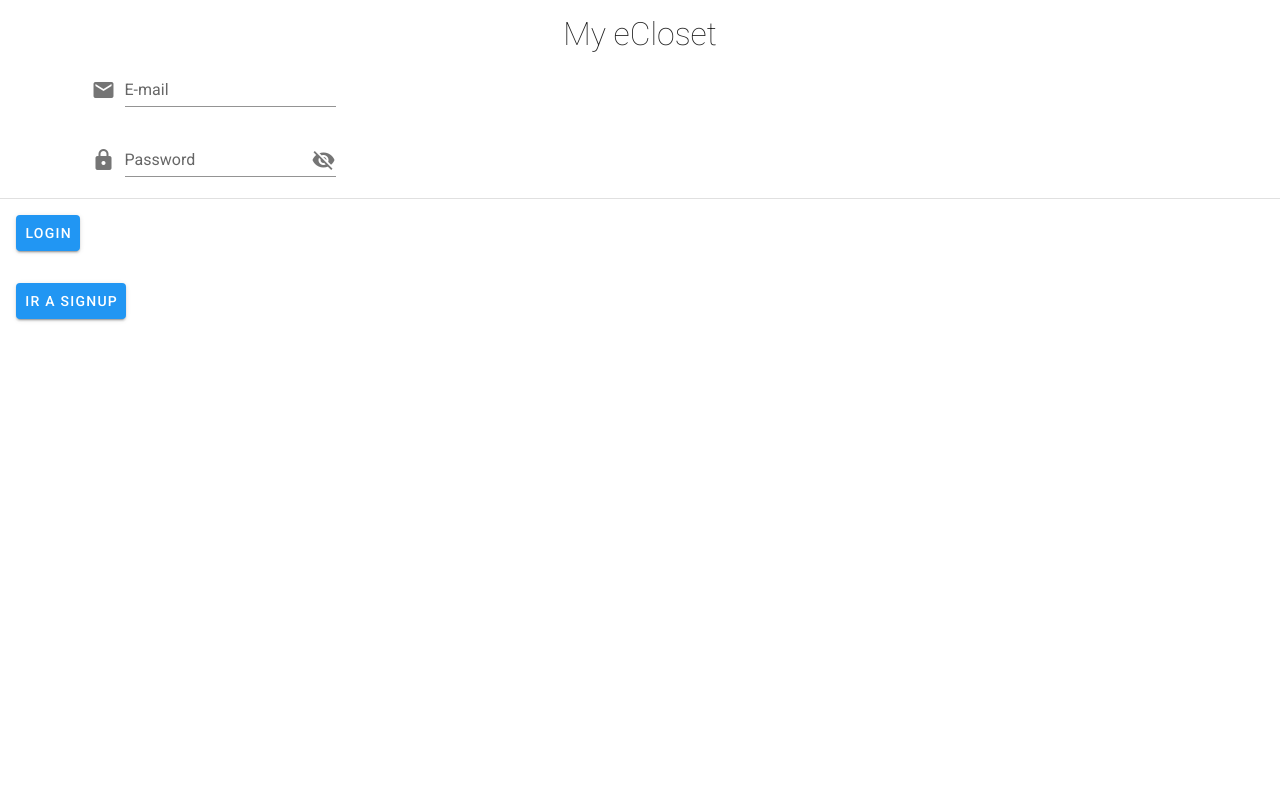
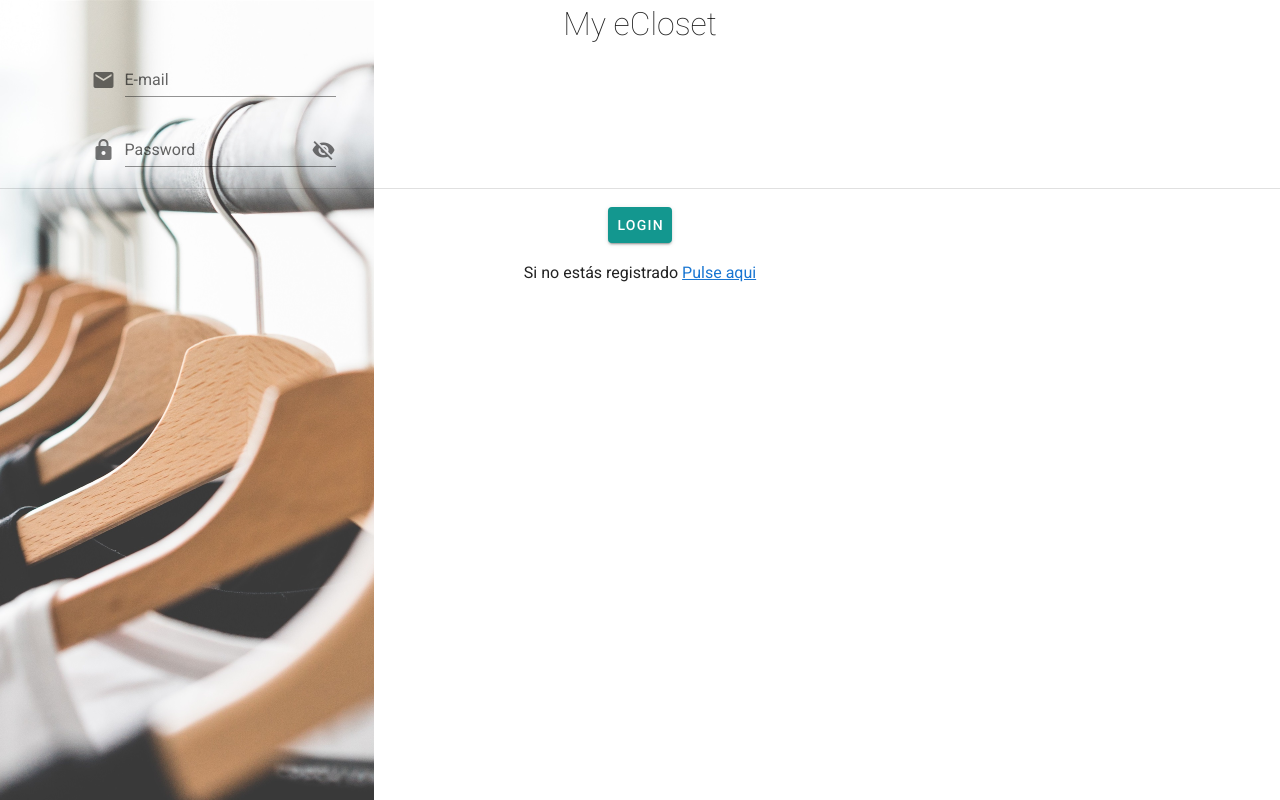
Before and after one commit to krla/My_ecloset_front, a Vue app: page /login in a window 1280 px wide. Built offline with nearby package versions, Linux system fonts and the light colour scheme.

Commit message:
authFondo

```diff
--- a/src/views/Login.vue
+++ b/src/views/Login.vue
@@ -1,10 +1,16 @@
 <template>
-  <div>
-    <h1 id="titulo" class="font-weight-thin">My eCloset</h1>
-    <v-container>
+  <div id="login">
+    <div id="content">
+      <h1 id="titulo" class="font-weight-thin">My eCloset</h1>
+      <v-container>
         <v-row class="ml-8">
           <v-form>
-            <v-text-field label="E-mail" v-model="email" :rules="emailRules" prepend-icon="mdi-email"></v-text-field>
+            <v-text-field
+              label="E-mail"
+              v-model="email"
+              :rules="emailRules"
+              prepend-icon="mdi-email"
+            ></v-text-field>
             <v-text-field
               label="Password"
               v-model="userPassword"
@@ -16,60 +22,76 @@
             ></v-text-field>
           </v-form>
         </v-row>
-    </v-container>
+      </v-container>
       <v-divider></v-divider>
       <v-card-actions>
-        <v-btn id="button" class="ma-2" color="info" @click="login" >
-          Login
-        </v-btn>
+        <v-btn id="button" color="#13978F" dark @click="login">Login</v-btn>
       </v-card-actions>
-      <v-card-actions>
-        <v-btn  to="/signup" id="button" class="ma-2" color="info">
-          Ir a Signup
-        </v-btn>
-      </v-card-actions>
+       <p>Si no estás registrado <router-link to="/signup">Pulse aqui</router-link></p>
+    </div>
   </div>
 </template>
 
 <script>
-import Api from '../services/Api'
+import Api from "../services/Api";
 
 export default {
-  data () {
+  data() {
     return {
       showPassword: false,
-      userPassword: '',
+      userPassword: "",
       passwordRule: [
-        v => !!v || 'Password is required',
-        v => v.length >= 10 || 'Password must be more than 10 characters'
+        v => !!v || "Password is required",
+        v => v.length >= 10 || "Password must be more than 10 characters"
       ],
-      email: '',
+      email: "",
       emailRules: [
-        v => !!v || 'E-mail is required',
-        v => /.+@.+\..+/.test(v) || 'E-mail must be valid'
+        v => !!v || "E-mail is required",
+        v => /.+@.+\..+/.test(v) || "E-mail must be valid"
       ]
-    }
+    };
   },
   methods: {
-    login () {
+    login() {
       const user = {
         user_email: this.email,
         user_password: this.userPassword
-      }
+      };
       Api.login(user)
         .then(response => {
-          localStorage.setItem('token', response.token)
-          this.$router.push('/home')
+          localStorage.setItem("token", response.token);
+          this.$router.push("/home");
         })
-        .catch(err => console.log(err))
+        .catch(err => console.log(err));
     }
   }
-}
+};
 </script>
 
 <style lang='scss' scoped>
-#titulo{
+#login {
+  background-image: url("../assets/fondo_auth.png");
+  height: 100vh;
+}
+
+#content {
+  margin: auto;
+}
+
+#titulo {
+  text-align: center;
+}
+
+#button {
+  margin: auto;
+  margin-top: 10px;
+}
+p {
   text-align: center;
   margin-top: 10px;
 }
+#container {
+  margin-left: 15px;
+
+}
 </style>
--- a/src/views/Signup.vue
+++ b/src/views/Signup.vue
@@ -1,7 +1,8 @@
 <template>
   <div id="signup">
+    <div id="content">
       <h1 id="titulo" class="font-weight-thin">My eCloset</h1>
-      <v-container>
+      <v-container id="container">
         <v-row class="ml-8">
           <v-form>
             <v-text-field
@@ -23,77 +24,87 @@
               @click:append="showPassword = !showPassword"
             ></v-text-field>
             <v-radio-group v-model="genderInput">
-                <v-radio
-                  v-for="gender in genders"
-                  :key="gender"
-                  :label="gender"
-                  :value="gender"
-                ></v-radio>
+              <v-radio v-for="gender in genders" :key="gender" :label="gender" :value="gender"></v-radio>
             </v-radio-group>
           </v-form>
         </v-row>
       </v-container>
-      <v-divider></v-divider>
       <v-card-actions>
-        <v-btn color="info" @click="signup">Signup</v-btn>
+        <v-btn id="buttom" color="#13978F" dark @click="signup">Signup</v-btn>
       </v-card-actions>
-      <v-card-actions>
-        <v-btn  to="/login" id="button" class="ma-2" color="info">
-          Ir a Login
-        </v-btn>
-      </v-card-actions>
+      <p>Si ya estás registrado <router-link to="/login">Pulse aqui</router-link></p>
+    </div>
   </div>
 </template>
 
 <script>
-import Api from '../services/Api'
+import Api from "../services/Api";
 
 export default {
-  data () {
+  data() {
     return {
       showPassword: false,
-      userPassword: '',
+      userPassword: "",
       passwordRule: [
-        v => !!v || 'Password is required',
-        v => v.length >= 10 || 'Password must be more than 10 characters'
+        v => !!v || "Password is required",
+        v => v.length >= 10 || "Password must be more than 10 characters"
       ],
-      username: '',
-      userRules: [v => !!v || 'Username is required'],
-      email: '',
+      username: "",
+      userRules: [v => !!v || "Username is required"],
+      email: "",
       emailRules: [
-        v => !!v || 'E-mail is required',
-        v => /.+@.+\..+/.test(v) || 'E-mail must be valid'
+        v => !!v || "E-mail is required",
+        v => /.+@.+\..+/.test(v) || "E-mail must be valid"
       ],
       genderInput: "Mujer",
-      genders:["Mujer", "Hombre"]
-    }
+      genders: ["Mujer", "Hombre"]
+    };
   },
   methods: {
-    signup () {
+    signup() {
       const newUser = {
         user_name: this.username,
         user_email: this.email,
         user_password: this.userPassword,
         user_gender: this.genderInput
-      }
+      };
 
       Api.signup(newUser)
         .then(response => {
-          localStorage.setItem('token', response.token)
-          this.$router.push('/home')
+          localStorage.setItem("token", response.token);
+          this.$router.push("/home");
         })
-        .catch(err => console.log(err))
+        .catch(err => console.log(err));
     }
   }
-}
+};
 </script>
 
 <style lang="scss" scoped>
+#signup {
+  background-image: url("../assets/fondo_auth.png");
+  height: 100vh;
+}
+
+#content {
+  margin: auto;
+}
+
 #titulo {
+  text-align: center;
+}
+
+
+#buttom {
+  margin: auto;
+  margin-top: 10px;
+}
+p {
   text-align: center;
   margin-top: 10px;
 }
-#signup {
-  background-image: url("../assets/fondo_auth.png");
+#container {
+  margin-left: 15px;
+
 }
 </style>
```
Lines whose indentation alone changed are shown as unchanged.
